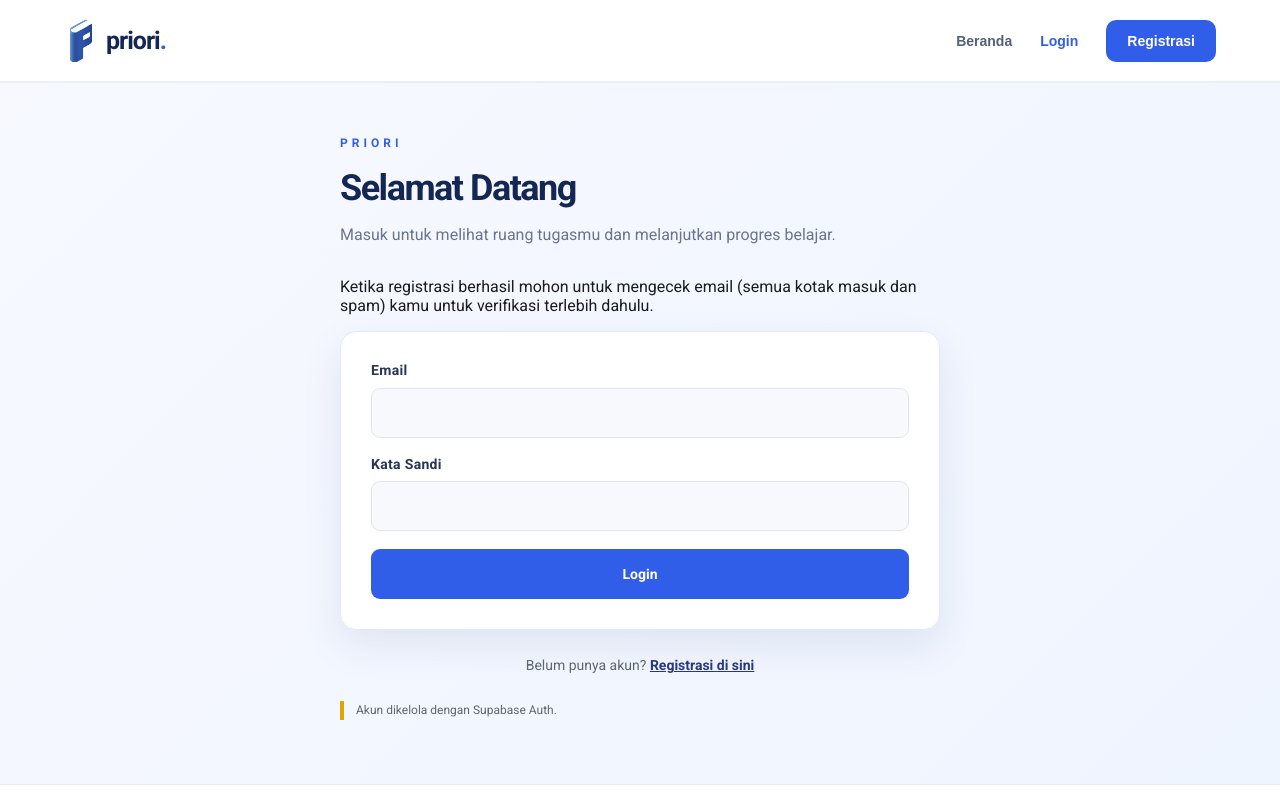
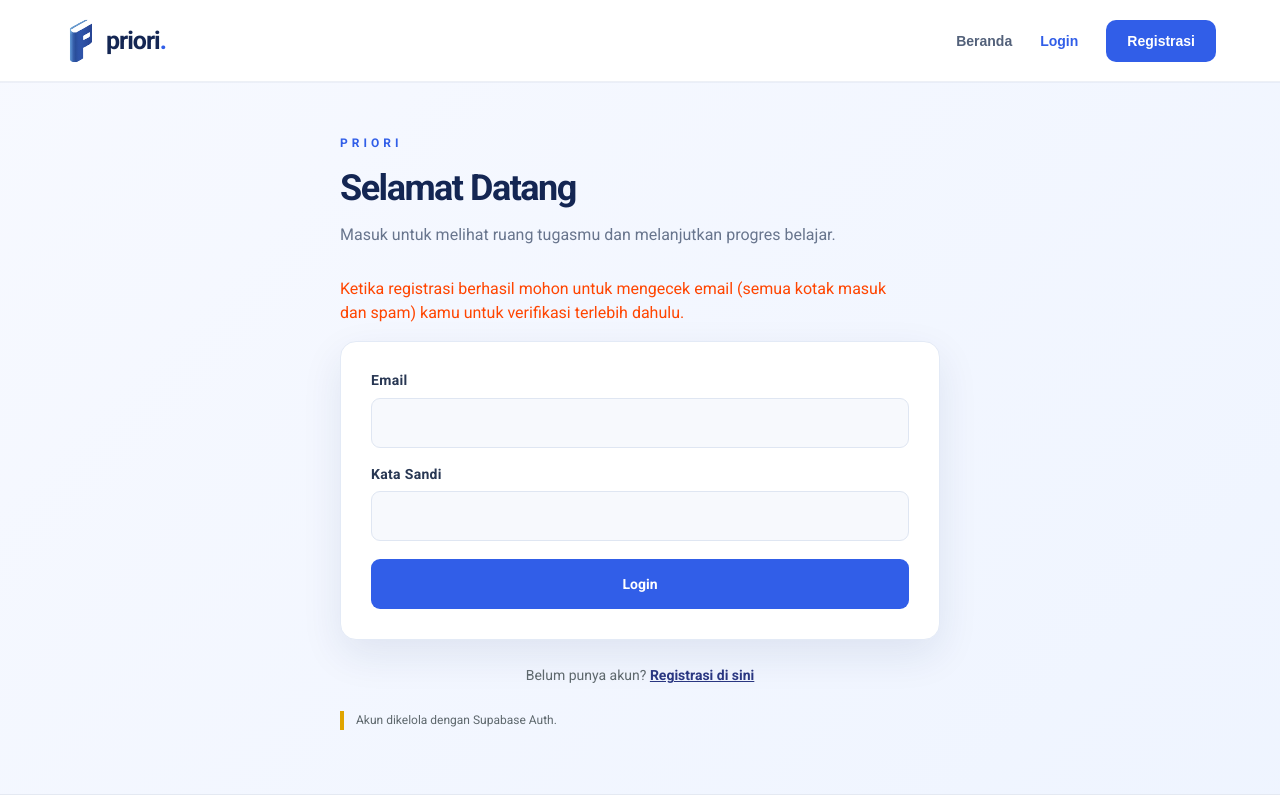
Before and after one commit to fyrdakk/priori_kelompok19, a React (Vite) app: page /login in a window 1280 px wide. Shown: the top 800 px of the page. Built offline with nearby package versions, Linux system fonts and the light colour scheme; no server answers; the database is empty.

Commit message:
Add styles for simple auth page introduction

```diff
--- a/src/styles/auth-split.css
+++ b/src/styles/auth-split.css
@@ -101,6 +101,15 @@
   margin: 0 0 28px;
   max-width: 540px;
 }
+
+.auth-page--simple .page-intro-kedua {
+  color: orangered;
+  font-size: 16px;
+  line-height: 1.5;
+  margin-top: 10px;
+  max-width: 550px;
+}
+
 .auth-page--simple .card.auth-card {
   background: #fff;
   border: 1px solid #e3eaf6;
```
